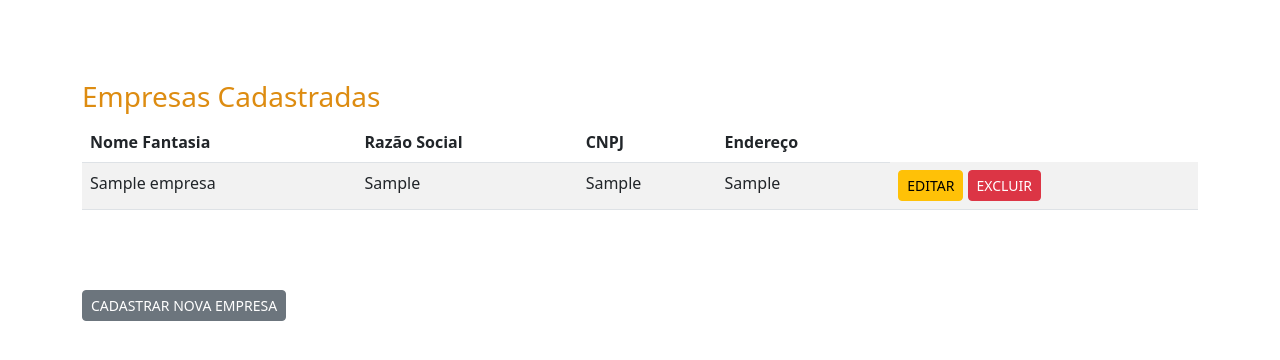
After one commit to Celino3x/desafioOuro, a PHP site: page /consulta.php in a window 1280 px wide. The commit adds this page. Shown: the top 360 px of the page. Run offline with PHP 8.4, Linux system fonts and the light colour scheme; tables that the repository leaves empty or names only in its code hold one stand-in row (values such as "Sample post").

Commit message:
pagina consulta e botoes de edição e excluir

```diff
--- a/body_.php
+++ b/body_.php
@@ -20,6 +20,7 @@
                 </div>
                 <div class="sendForm">
                     <button type="submit" id="enviar" class="btn btn-dark">Enviar</button>
+                    <a href="consulta.php" class="btn btn-secondary">Consultar</a>
                 </div>
         </form>
     </div>
--- a/check.php
+++ b/check.php
@@ -17,6 +17,7 @@
     <div class="container">
         <h3>Cadastrado</h3>
         <a href="index.php" class="btn btn-sm btn-warning">Voltar</a>
+        <a href="consulta.php" class="btn btn-sm btn-secondary">Consultar</a>
     </div>
 <?php
     include('footer_.php');
--- /dev/null
+++ b/consulta.php
@@ -0,0 +1,53 @@
+<?php
+    include('header_.php');
+    include('_conexao.php');
+
+    $sql = "SELECT * FROM `cad_empresa`";
+    $buscar = mysqli_query($conexao,$sql);
+?>
+
+<div class="container">
+    <h3 class="h3empresa">Empresas Cadastradas</h3>
+    <table class="table table-striped table-houver">
+        <thead>
+            <tr>
+                <th>Nome Fantasia</th>
+                <th>Razão Social</th>
+                <th>CNPJ</th>
+                <th>Endereço</th>
+            </tr>
+        </thead>
+
+        <?php
+                while ($array = mysqli_fetch_array($buscar)){
+                    $id = $array['id'];
+                    $nome_fatasia = $array['nome_fantasia'];
+                    $razao_social = $array['razao_social'];
+                    $cnpj_empresa = $array['cnpj_empresa'];
+                    $end_empresa = $array['end_empresa'];
+                /*}*/
+        ?>
+
+        <tr>
+            <td><?php echo $nome_fatasia ?></td>
+            <td><?php echo $razao_social ?></td>
+            <td><?php echo $cnpj_empresa ?></td>
+            <td><?php echo $end_empresa ?></td>
+
+            <td>
+                    <a class="btn btn-warning btn-sm" href="editarcategoria.php?id=<?php echo $id ?>" role="button"><i class="far fa-edit"></i>Editar</a>
+                    <a class="btn btn-danger btn-sm" href="deletecategoria.php?id=<?php echo $id ?>" role="button"><i class="far fa-trash-alt"></i>Excluir</a>
+            </td>
+        </tr>
+        <?php } ?>
+
+    </table>
+</div>
+
+<div class="container">
+    <a href="index.php" class="btn btn-secondary btn-sm">Cadastrar Nova Empresa</a>
+</div>
+
+<?php
+    include('footer_.php');
+?>
--- a/css/style_all.css
+++ b/css/style_all.css
@@ -43,3 +43,11 @@ textarea:focus, input:focus{
     box-shadow: 1px;
     outline: 0;
 }
+
+/*
+CONSULTA EMPRESA
+*/
+
+.h3empresa{
+    color: #dd8c11;
+}
```
